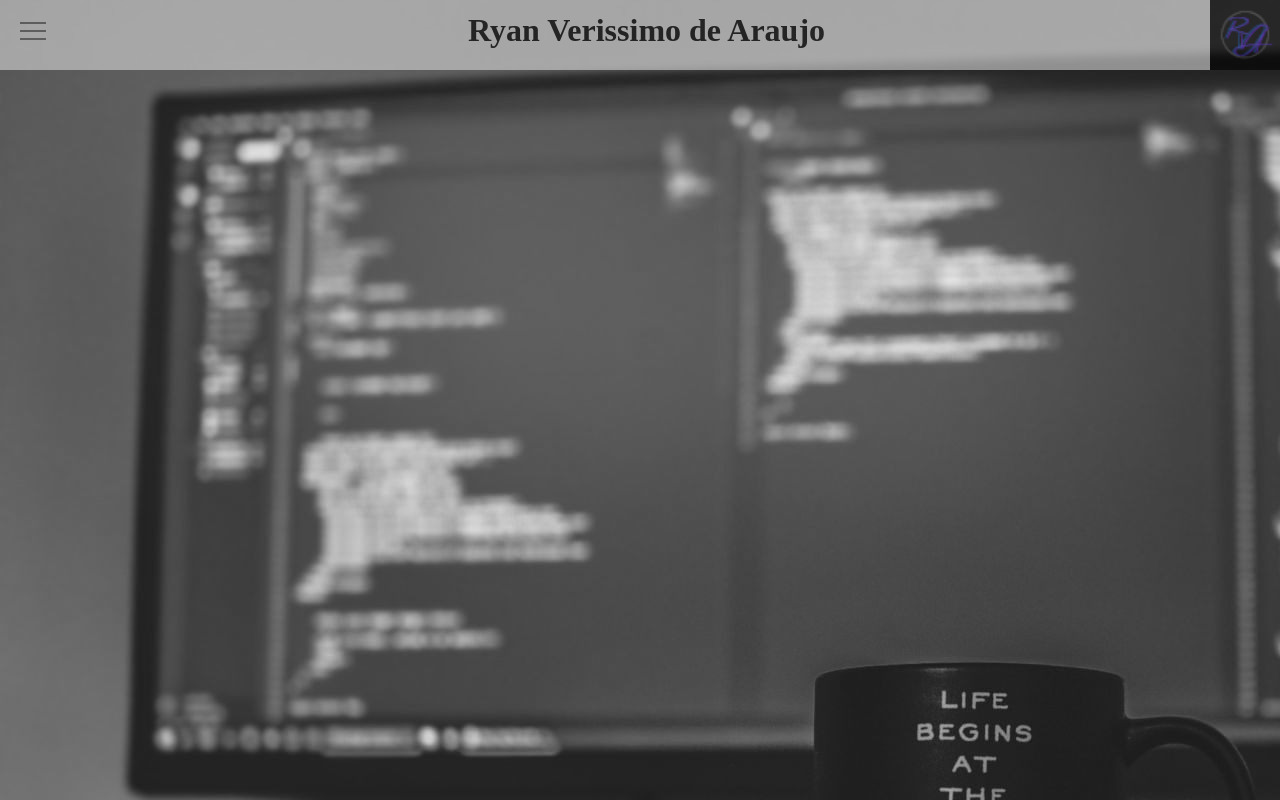
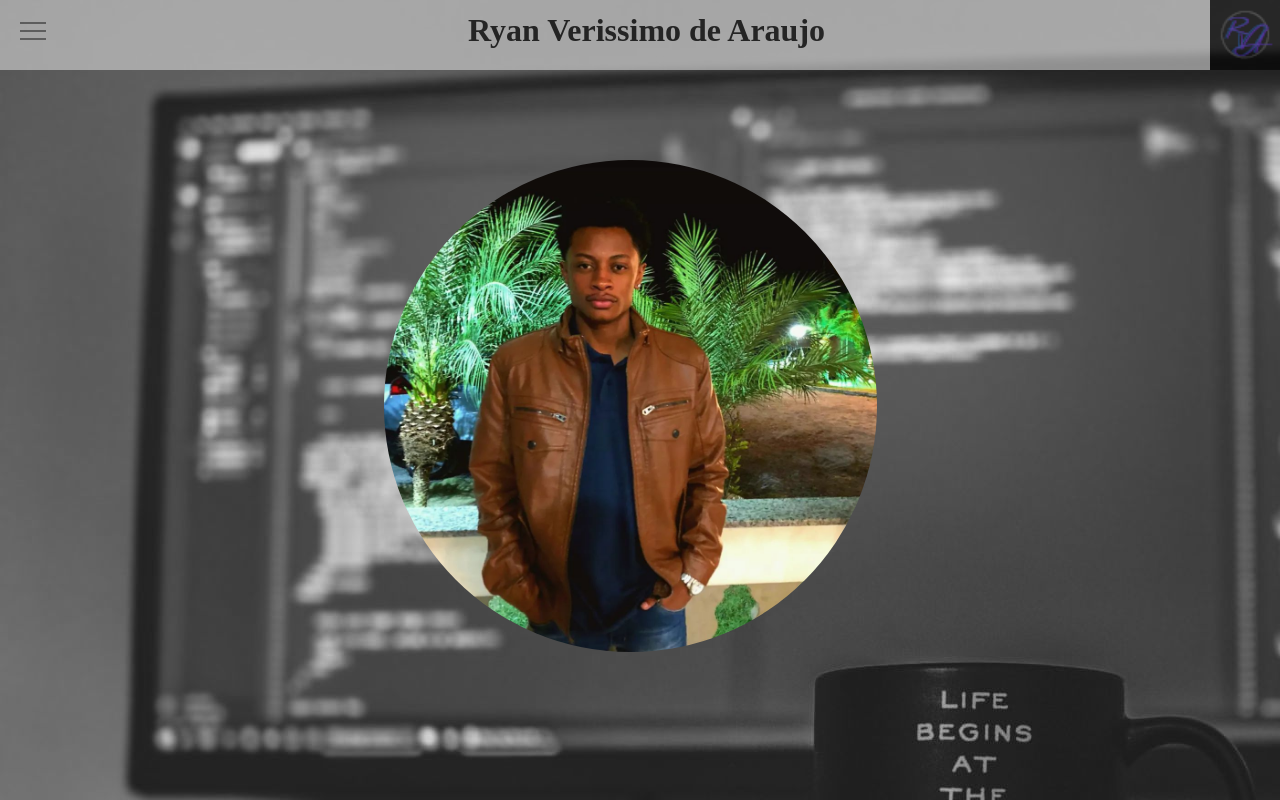
Before and after one commit to ryanvdaraujo/Designdigital, a Flask app: page / in a window 1280 px wide. Run offline with Flask 3, Linux system fonts and the light colour scheme.

Commit message:
Adicionei a foto ao index

```diff
--- a/src/static/style.css
+++ b/src/static/style.css
@@ -104,3 +104,25 @@ html{
     width: 70px;
     height: 70px;
 }
+
+/* estilo index*/
+
+.index{
+  align-items: center;
+  display: flex;
+  flex-direction: row;
+  flex-wrap: wrap;
+  justify-content: center;
+  }
+
+.index > .foto-perfil {
+  width: 70%;
+  margin-left: 30%;
+}
+
+.index > .foto-perfil > img {
+  border-radius: 50%;
+  width: 55%;
+  height: 55%;
+  margin-top: 10%;
+}
--- a/src/templates/index.html
+++ b/src/templates/index.html
@@ -5,5 +5,10 @@
 {% endblock %}
 
 {% block conteudo %}
+    <div class="index">
+        <div class = "foto-perfil">
+            <img src = "../static/image/fotominha.jpg" alt="foto minha">
+        </div>
+    </div>
 
 {% endblock %}
```
Also changed, not shown: src/static/image/fotominha.jpg (added).
